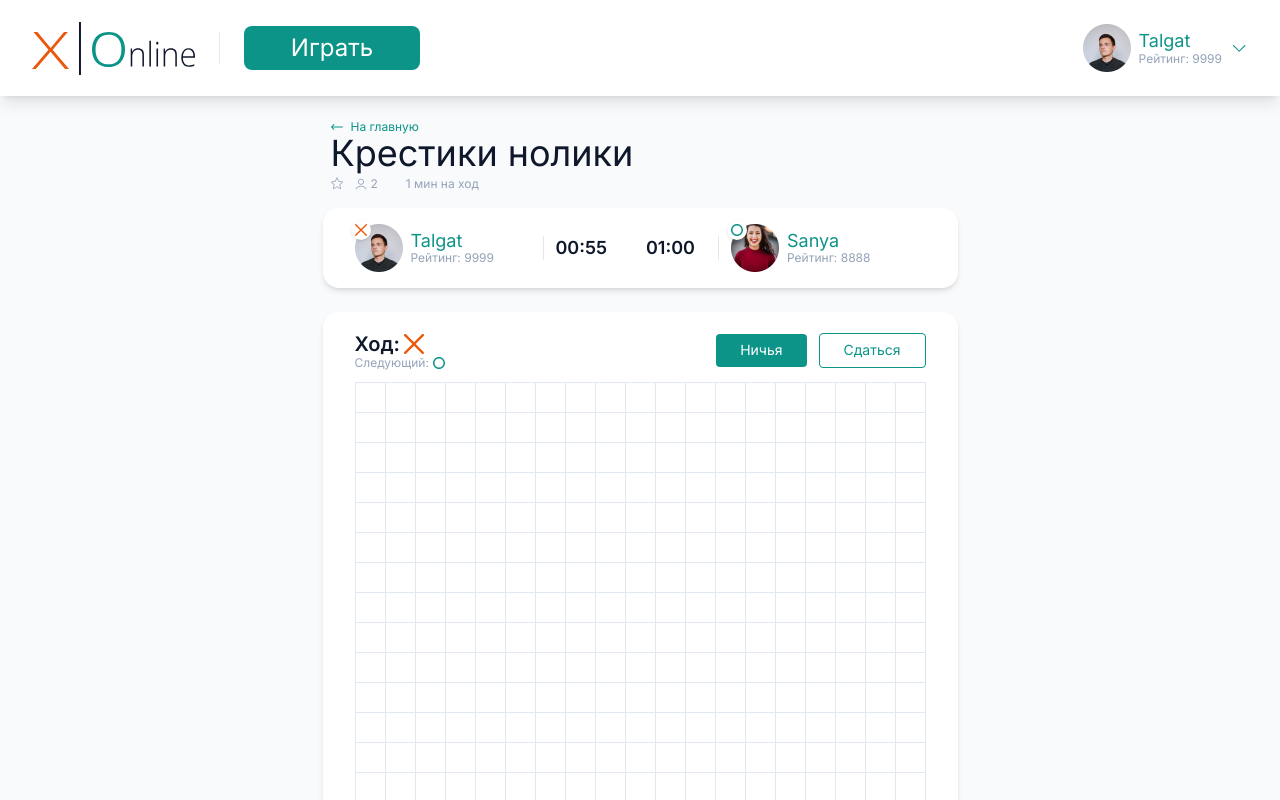
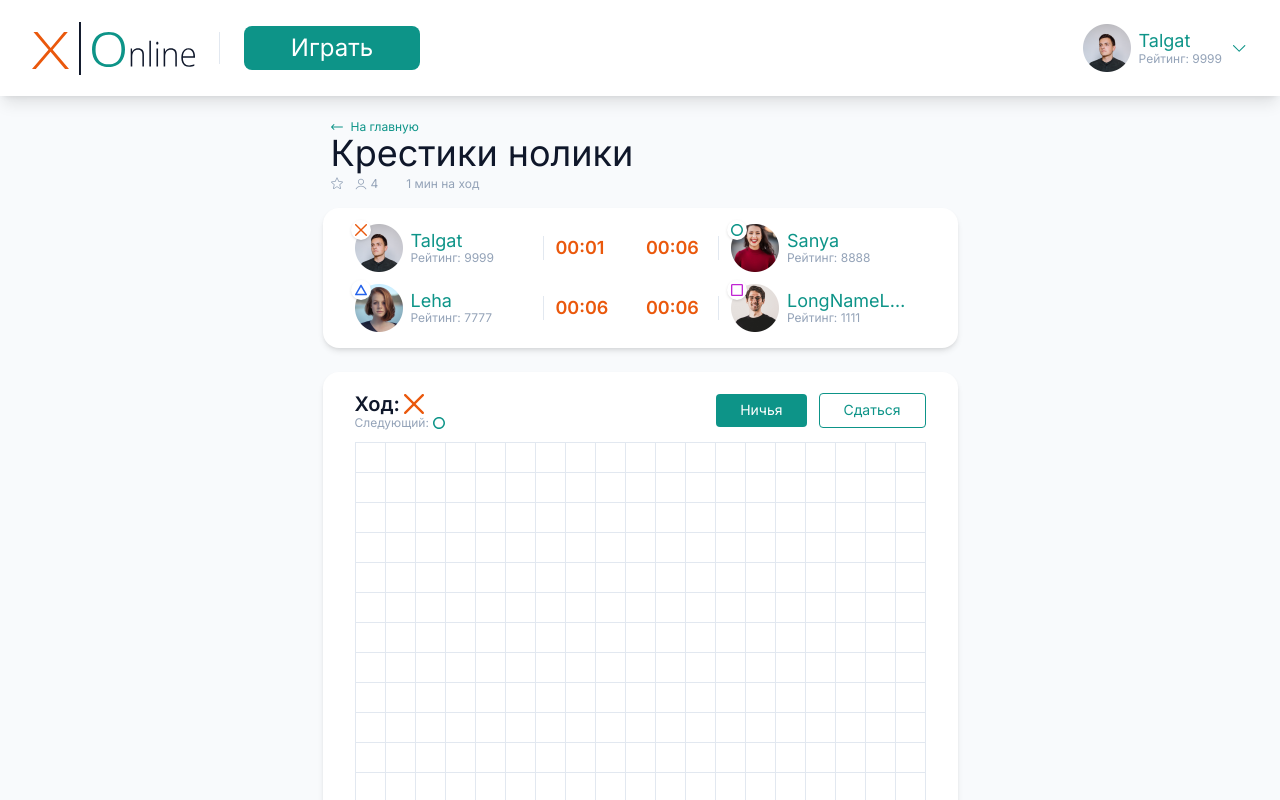
Before and after one commit to Taglat/React, a Next.js app: page / in a window 1280 px wide. Shown: the top 800 px of the page. Built offline with nearby package versions, Linux system fonts and the light colour scheme; some icons are missing.

Commit message:
winner logic

```diff
--- a/components/game/game-field.jsx
+++ b/components/game/game-field.jsx
@@ -5,7 +5,7 @@ import { GAME_SYMBOLS, MOVE_ORDER } from "./constants";
 import { GameSymbol } from "./game-symbol";
 import { useGameState } from "./use-game-state";
 
-export function GameField({ className, cells, currentMove, nextMove, handleCellClick, winnerSequence}) {
+export function GameField({ className, cells, currentMove, nextMove, handleCellClick, winnerSequence, winnerSymbol}) {
 
   const actions = (
     <>
@@ -28,8 +28,8 @@ export function GameField({ className, cells, currentMove, nextMove, handleCellC
       <GameGrid>
         {cells.map((symbol, index) => {
           return (
-            <GameCell key={index} isWinner={winnerSequence?.includes(index)} onClick={() => handleCellClick(index)} disabled={!!winnerSequence}>
-              {symbol && <GameSymbol symbol={symbol} className="w-5 h-5"  />}
+            <GameCell key={index} isWinner={winnerSequence?.includes(index)} onClick={() => handleCellClick(index)} disabled={winnerSequence}>
+              {symbol && <GameSymbol symbol={symbol} className="w-5 h-5" disabled={!!winnerSymbol} />}
             </GameCell>
           );
         })}
--- a/components/game/game-info.jsx
+++ b/components/game/game-info.jsx
@@ -40,7 +40,7 @@ const players = [
   },
 ];
 
-export function GameInfo({ className, playersCount, currentMove, isWinner}) {
+export function GameInfo({ className, playersCount, currentMove, isWinner, onPlayerTimeOver}) {
   return (
     <div
       className={clsx(
@@ -53,6 +53,8 @@ export function GameInfo({ className, playersCount, currentMove, isWinner}) {
           key={player.id}
           playerInfo={player}
           isRight={index % 2 === 1}
+
+          onTimeOver={() => onPlayerTimeOver(player.symbol)}
           isTimerRunning={currentMove === player.symbol && !isWinner}
         />
       ))}
@@ -60,8 +62,8 @@ export function GameInfo({ className, playersCount, currentMove, isWinner}) {
   );
 }
 
-function PlayerInfo({ playerInfo, isRight, isTimerRunning }) {
-  const [seconds, setSeconds] = useState(60);
+function PlayerInfo({ playerInfo, isRight, isTimerRunning, onTimeOver }) {
+  const [seconds, setSeconds] = useState(6);
 
   const minutesString = String(Math.floor(seconds / 60)).padStart(2, "0");
   const secondsString = String(seconds % 60).padStart(2, "0");
@@ -76,10 +78,17 @@ function PlayerInfo({ playerInfo, isRight, isTimerRunning }) {
 
       return () => {
         clearInterval(interval);
-        setSeconds(60);
+        setSeconds(6);
       }
     }
   }, [isTimerRunning]);
+
+  useEffect(() => {
+    if (seconds === 0) {
+      onTimeOver();
+    }
+    // eslint-disable-next-line react-hooks/exhaustive-deps
+  }, [seconds]);
 
   const getTimerColor = () => {
     return isDanger ? "text-orange-600" : "text-slate-900";
--- a/components/game/model.js
+++ b/components/game/model.js
@@ -1,8 +1,11 @@
 import { useState } from "react";
 import { MOVE_ORDER, GAME_SYMBOLS } from "./constants";
 
-export function getNextMove(currentMove, playersCount) {
-  const slicedMoveOrder = MOVE_ORDER.slice(0, playersCount);
+export function getNextMove(currentMove, playersCount, playersTimeOver) {
+  const slicedMoveOrder = MOVE_ORDER.slice(0, playersCount).filter(
+    (symbol) => !playersTimeOver.includes(symbol)
+  );
+
   const nextMoveIndex = slicedMoveOrder.indexOf(currentMove) + 1;
   return slicedMoveOrder[nextMoveIndex] ?? MOVE_ORDER[0];
 }
--- a/components/game/use-game-state.js
+++ b/components/game/use-game-state.js
@@ -3,15 +3,17 @@ import { GAME_SYMBOLS } from "./constants";
 import { computeWinner, getNextMove } from "./model";
 
 export function useGameState(playersCount) {
-  const [{ cells, currentMove }, setGameState] = useState(() => ({
+  const [{ cells, currentMove, playersTimeOver }, setGameState] = useState(() => ({
     cells: new Array(19 * 19).fill(null),
     currentMove: GAME_SYMBOLS.CROSS,
+    playersTimeOver: [],
   }));
 
   console.log(computeWinner(cells))
 
   const winnerSequence = computeWinner(cells);
-  const nextMove = getNextMove(currentMove, playersCount);
+  const nextMove = getNextMove(currentMove, playersCount, playersTimeOver);
+  const winnerSymbol = nextMove === currentMove ? currentMove : winnerSequence?.[0];
 
   const handleCellClick = (index) => {
     setGameState((lastGameState) => {
@@ -21,7 +23,7 @@ export function useGameState(playersCount) {
 
       return {
         ...lastGameState,
-        currentMove: getNextMove(lastGameState.currentMove, playersCount),
+        currentMove: getNextMove(lastGameState.currentMove, playersCount, lastGameState.playersTimeOver),
         cells: lastGameState.cells.map((cell, i) =>
           i === index ? lastGameState.currentMove : cell,
         ),
@@ -29,5 +31,19 @@ export function useGameState(playersCount) {
     });
   };
 
-  return { cells, currentMove, nextMove, handleCellClick, winnerSequence };
+  const handlePlayerTimeOver = (symbol) => {
+    setGameState((lastGameState) => {
+      return {
+        ...lastGameState,
+        playersTimeOver: [...lastGameState.playersTimeOver, symbol],
+        currentMove: getNextMove(
+          lastGameState.currentMove,
+          playersCount,
+          lastGameState.playersTimeOver
+        ),
+      };
+    });
+  };
+
+  return { cells, currentMove, nextMove, handleCellClick, winnerSequence, handlePlayerTimeOver, winnerSymbol };
 }
--- a/pages/index.jsx
+++ b/pages/index.jsx
@@ -1,18 +1,24 @@
 import { useState } from "react";
 import { GameInfo, GameTitle, GameField, useGameState } from "../components/game";
 import { Header } from "../components/header";
+import { GameSymbol } from "../components/game/game-symbol";
 
 export default function HomePage() {
-  const [playersCount] = useState(2);
-  const { cells, currentMove, nextMove, handleCellClick, winnerSequence } = useGameState(playersCount);
+  const [playersCount] = useState(4);
+  const { cells, currentMove, nextMove, handleCellClick, winnerSequence, handlePlayerTimeOver, winnerSymbol} = useGameState(playersCount);
 
   return (
     <div className="bg-slate-50 min-h-screen">
       <Header />
       <main className="pt-6 mx-auto w-max">
         <GameTitle playersCount={playersCount} />
-        <GameInfo className="mt-4 " playersCount={playersCount} currentMove={currentMove} isWinner={!!winnerSequence} />
-        <GameField className="mt-6" playersCount={playersCount} cells={cells} currentMove={currentMove} nextMove={nextMove} handleCellClick={handleCellClick} winnerSequence={winnerSequence} />
+        <GameInfo className="mt-4 " playersCount={playersCount} currentMove={currentMove} isWinner={!!winnerSymbol} onPlayerTimeOver={handlePlayerTimeOver} />
+        {winnerSymbol && (
+          <div className="my-4">
+            <GameSymbol symbol={winnerSymbol} />
+          </div>
+        )}
+        <GameField className="mt-6" playersCount={playersCount} cells={cells} currentMove={currentMove} nextMove={nextMove} handleCellClick={handleCellClick} winnerSequence={winnerSequence} winnerSymbol={winnerSymbol} />
       </main>
     </div>
   );
```
